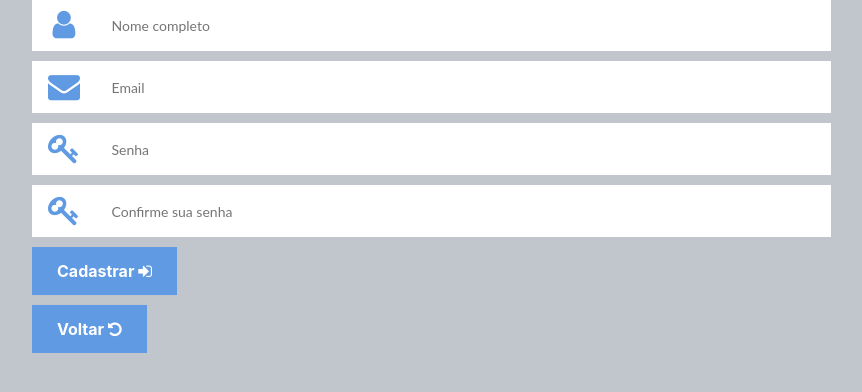
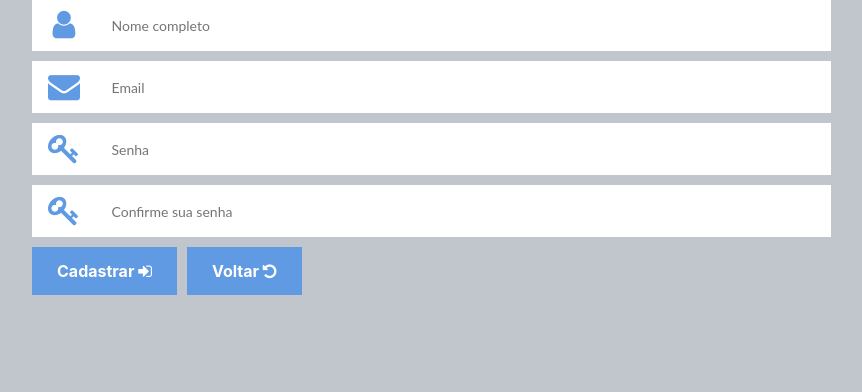
Before and after one commit to maxUmberto/IHC, a PHP site: page /cadastro.php in a window 1280 px wide. Shown: the part 131-523 px from the top of the page, without its empty margins (208-1070 px from the left). Run offline with PHP 8.4, Linux system fonts and the light colour scheme.

Commit message:
Botões alinhados no css do cadastro

```diff
--- a/cadastro.php
+++ b/cadastro.php
@@ -41,14 +41,16 @@
           <span class="ccform-addon"><i class="fa fa-key fa-2x"></i></span>
           <input class="ccformfield" type="password" placeholder="Confirme sua senha" name="senha2">
       </div>
-      <div class="ccfield-prepend">
+      <div class="ccfield-prepend row" style="margin-left:0px;">
+        <div class="col-md-ofset-0"></div>
           <button type="submit" class="ccbtn">
             Cadastrar <i class="fa fa-sign-in" aria-hidden="true"></i>
           </button>
-      </div>
+          <div class="col-md-0" style="margin-left:10px"></div>
       <button type="button" class="ccbtn">
         Voltar <i class="fa fa-undo" aria-hidden="true"></i>
       </button>
+    </div>
       </form>
   </div>
   <script src="js/bootstrap.min.cs"></script>
```
